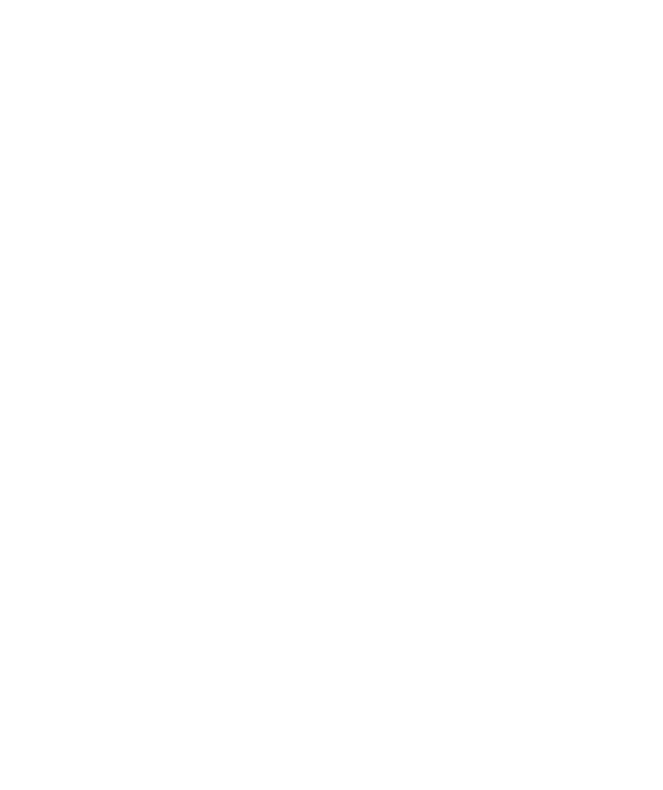
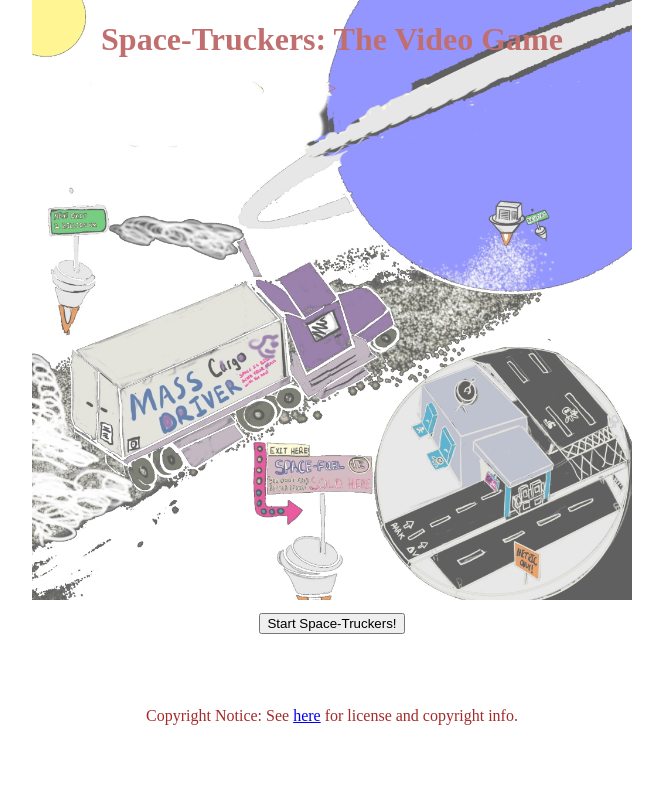
Before and after one commit to jelster/space-truckers, a website: page public/index.html in a window 1280 px wide. Shown: the whole page, without its empty margins (308-971 px from the left). Drawn offline with Linux system fonts and the light colour scheme.

Commit message:
Add landing page markup

```diff
--- a/public/index.html
+++ b/public/index.html
@@ -1,5 +1,6 @@
 <!doctype html>
 <html lang="en">
+
 <head>
   <meta charset="utf-8">
   <title>Space-Truckers: The Video Game!</title>
@@ -18,8 +19,43 @@
       height: 100%;
       touch-action: none;
     }
+
+    #landingPageContainer {
+      position: absolute;
+      width: 100%;
+      height: 800px;
+      display: grid;
+      color: brown;
+      text-align: center;
+
+
+    }
+    #hero {
+      height: 600px;
+      background: url('space-truckers-landing-logo.jpg') center center transparent no-repeat;
+      background-size: contain;
+      opacity: 0.68;
+    }
+    #ctaRow, #footer {
+      height: 80px;
+
+    }
   </style>
 </head>
+
 <body>
+  <div id="landingPageContainer">
+    <div id="hero">
+      <h1>Space-Truckers: The Video Game</h1>
+      <noscript>Your web browser doesn't support javascript.</noscript>>
+    </div>
+<div id="ctaRow">
+<button>Start Space-Truckers!</button>
+</div>
+<div id="footer">
+Copyright Notice: See <a href="//github.com/jelster/space-truckers/LICENSE">here</a> for license and copyright info.
+</div>
+</div>
 </body>
+
 </html>
```
Also changed, not shown: public/space-truckers-landing-logo.jpg (added). Lines whose indentation alone changed are shown as unchanged.
